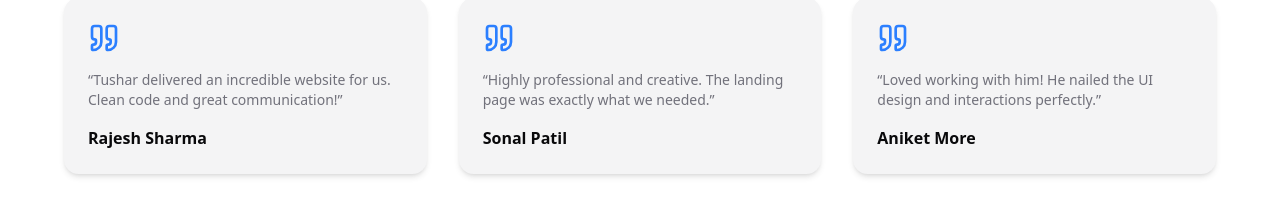
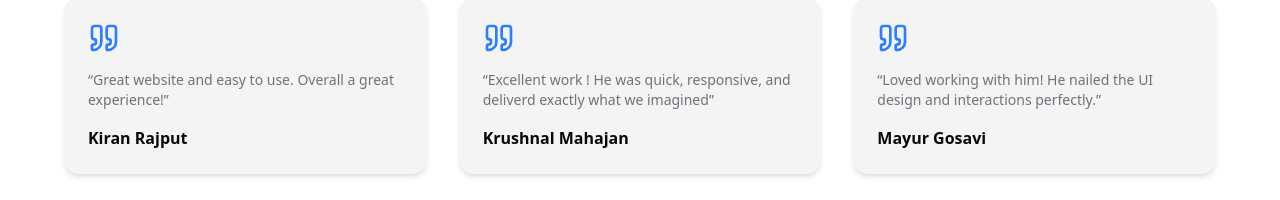
Before and after one commit to TushuMore/nexora, a Next.js app: page / in a window 1280 px wide. Shown: the part 1883-2083 px from the top of the page. Built offline with nearby package versions, Linux system fonts and the light colour scheme; no server answers; the database is empty.

Commit message:
Testimonial updated

```diff
--- a/components/Testimonials.tsx
+++ b/components/Testimonials.tsx
@@ -5,15 +5,15 @@ import { Quote } from "lucide-react"
 
 const testimonials = [
   {
-    name: "Rajesh Sharma",
-    text: "Tushar delivered an incredible website for us. Clean code and great communication!",
+    name: "Kiran Rajput",
+    text: "Great website and easy to use. Overall a great experience!",
   },
   {
-    name: "Sonal Patil",
-    text: "Highly professional and creative. The landing page was exactly what we needed.",
+    name: "Krushnal Mahajan",
+    text: "Excellent work ! He was quick, responsive, and deliverd exactly what we imagined",
   },
   {
-    name: "Aniket More",
+    name: "Mayur Gosavi",
     text: "Loved working with him! He nailed the UI design and interactions perfectly.",
   },
 ]
```
